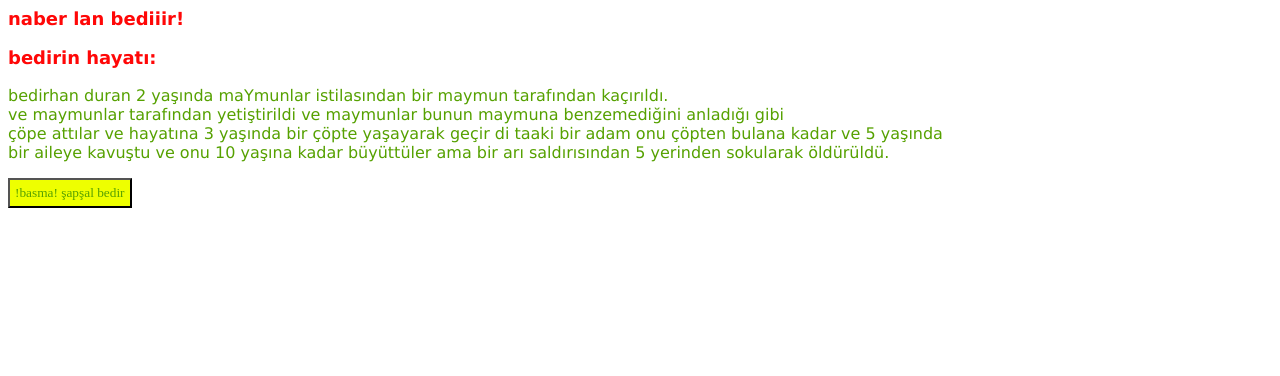
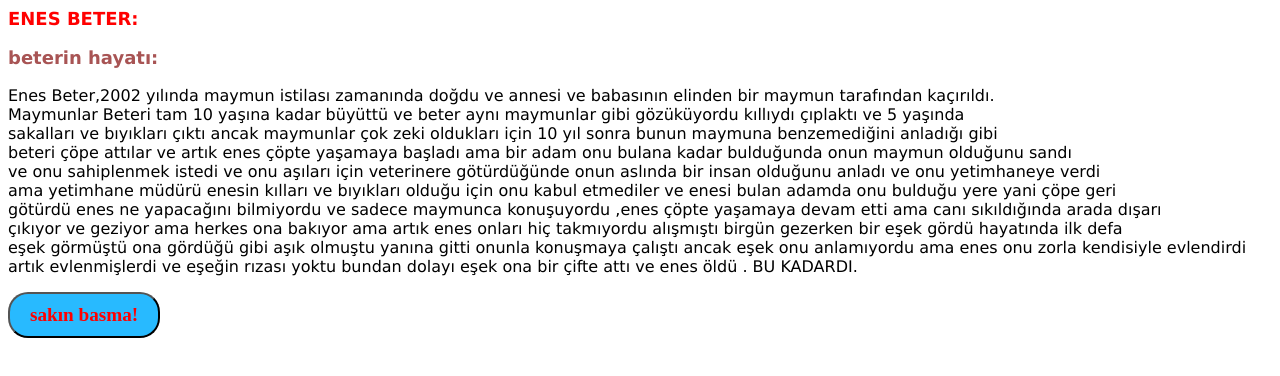
Before and after one commit to duranburak/my-website, a plain HTML site: page index2.html in a window 1280 px wide. Drawn offline with Linux system fonts and the light colour scheme.

Commit message:
Güncelleme

```diff
--- a/index2.html
+++ b/index2.html
@@ -1,21 +1,38 @@
 <html>
     <head>
-    <title>mal bedir</title>
+    <title>BETERİN HİKAYESİ</title>
     <link rel="stylesheet" href="style.css">
 </head>
 <body>
 
-    <h2>naber lan bediiir!</h2>
+    <h2>ENES BETER:</h2>
 
-    <h3>bedirin hayatı:</h3>
+    <h3>beterin hayatı:</h3>
 
-    <p>bedirhan duran 2 yaşında maYmunlar istilasından bir maymun tarafından kaçırıldı. <br>
-    ve maymunlar tarafından yetiştirildi ve maymunlar bunun maymuna benzemediğini anladığı gibi <br>
- çöpe attılar ve hayatına 3 yaşında bir çöpte yaşayarak geçir di taaki bir adam onu çöpten bulana kadar ve 5 yaşında <br>
- bir aileye kavuştu ve onu 10 yaşına kadar büyüttüler ama bir arı saldırısından 5 yerinden sokularak öldürüldü.
-</p>
+    <p>
+        Enes Beter,2002 yılında maymun istilası zamanında doğdu ve annesi ve babasının elinden bir maymun tarafından kaçırıldı. <br>
+        Maymunlar Beteri tam 10 yaşına kadar büyüttü ve beter aynı maymunlar gibi gözüküyordu kıllıydı çıplaktı ve 5 yaşında <br>
+        sakalları ve bıyıkları çıktı ancak maymunlar çok zeki oldukları için 10 yıl sonra bunun maymuna benzemediğini anladığı gibi <br>
+        beteri çöpe attılar ve artık enes çöpte yaşamaya başladı ama bir adam onu bulana kadar bulduğunda onun maymun olduğunu sandı <br>
+        ve onu sahiplenmek istedi ve onu aşıları için veterinere götürdüğünde onun aslında bir insan olduğunu anladı ve onu yetimhaneye verdi <br>
+        ama yetimhane müdürü enesin kılları ve bıyıkları olduğu için onu kabul etmediler ve enesi bulan adamda onu bulduğu yere yani çöpe geri <br>
+        götürdü enes ne yapacağını bilmiyordu ve sadece maymunca konuşuyordu ,enes çöpte yaşamaya devam etti ama canı sıkıldığında arada dışarı <br>
+        çıkıyor ve geziyor ama herkes ona bakıyor ama artık enes onları hiç takmıyordu alışmıştı birgün gezerken bir eşek gördü hayatında ilk defa <br>
+        eşek görmüştü ona gördüğü gibi aşık olmuştu yanına gitti onunla konuşmaya çalıştı ancak eşek onu anlamıyordu ama enes onu zorla kendisiyle evlendirdi <br>
+        artık evlenmişlerdi ve eşeğin rızası yoktu bundan dolayı eşek ona bir çifte attı ve enes öldü . BU KADARDI.
+    </p>
 
-    <button onclick="git()">!basma! şapşal bedir</button>
+    <button onclick="git()">sakın basma!</button>
+
+    <style>
+        button{
+            color: rgb(255, 0, 0);
+            text-align: center;
+            text-transform: initial;
+            font-size: larger;
+            font-weight: bold;
+        }
+    </style>
 
     <!-- JavaScript kodunu çağır -->
     <script>
--- a/style.css
+++ b/style.css
@@ -17,21 +17,22 @@ h1 {
 }
 
 button {
-    color:#56a100;
-    background-color: rgb(238, 255, 0);
+    color:#000000;
+    background-color: rgba(0, 174, 255, 0.842);
     margin: 0;
-    padding: 5;
+    padding: 10px 20px;
     font-family: 'Times New Roman', Times, serif;
+    border-radius: 20px;
 }
 
 p {
-    color: #56a100;
+    color: #000000;
     size: 0cqb;
     font-family: Verdana, Geneva, Tahoma, sans-serif;
     font: bold;
 }
 h2 {
-    color: #ff0707;
+    color: #ff0000;
     font-family: Verdana, Geneva, Tahoma, sans-serif;
     font-size: large;
     font-weight: bold;
@@ -40,7 +41,7 @@ h2 {
 
 }
 h3 {
-    color: #ff0707;
+    color: #a85454;
     font-family: Verdana, Geneva, Tahoma, sans-serif;
     font-size: large;
     font-weight: bold;
```
Also changed, not shown: index.html (+3 -3 lines), index3.html (+3 -3 lines).
